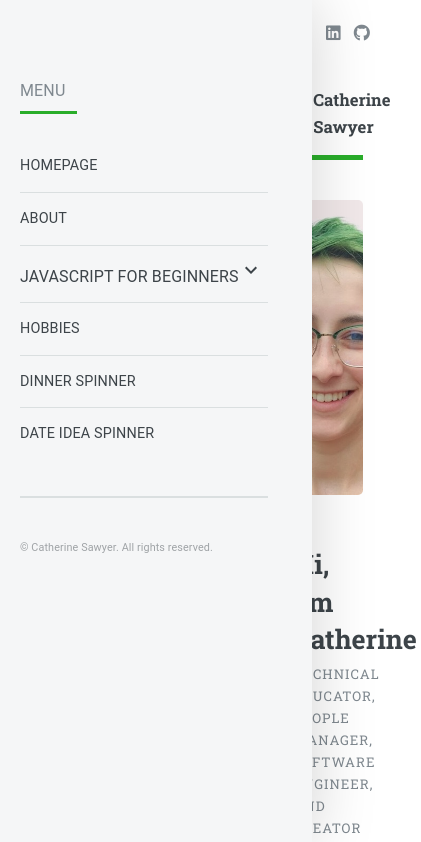
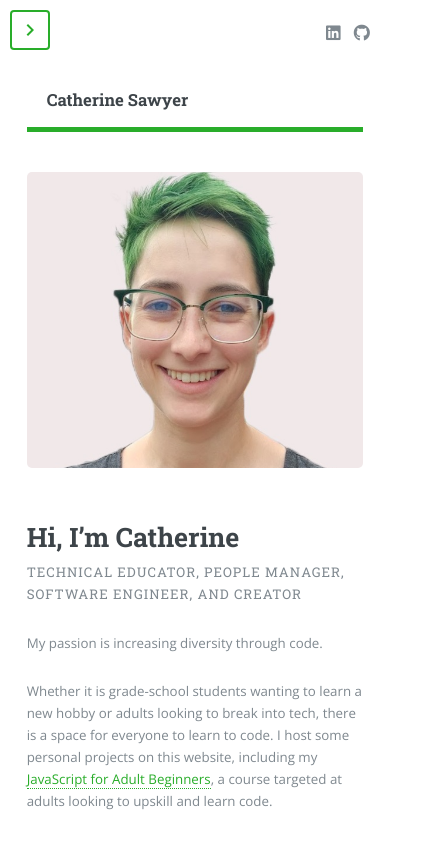
Before and after one commit to crsawyer314/portfolio-site, a React (Create React App) app: page / in a window 390 px wide. Shown: the top 842 px of the page, 421 px wide, since content can reach past the window. Built offline with nearby package versions, Linux system fonts and the light colour scheme.

Commit message:
styles update

```diff
--- a/src/App.js
+++ b/src/App.js
@@ -1,4 +1,4 @@
-import React, { useState } from "react";
+import React, { useState, useEffect } from "react";
 import { HashRouter as Router, Routes, Route } from "react-router-dom";
 import { ChevronLeft, ChevronRight } from '@mui/icons-material';
 
@@ -28,17 +28,33 @@ import Js1Assessment from "./assets/js1-assessment.md";
 import "./styles/main.css"
 
 
-function App() {
+const App = () => {
   const [sidebarCollapsed, setSidebarCollapsed] = useState(false);
-    const toggleSidebar = () => {
-        setSidebarCollapsed(!sidebarCollapsed);
+
+  useEffect(() => {
+    const handleResize = () => {
+      const isMobile = window.innerWidth < 768;
+      setSidebarCollapsed(isMobile);
     };
 
-    return (
-    <div className={`App`}>
-      <Sidebar collapsed={sidebarCollapsed} toggleSidebar={toggleSidebar} />
-      <button className="toggle-button square" onClick={toggleSidebar}>
-        {/* <span className="label">Toggle Sidebar</span> */}
+    window.addEventListener('resize', handleResize);
+    handleResize();
+
+    return () => {
+      window.removeEventListener('resize', handleResize);
+    };
+  }, []);
+
+  const toggleSidebar = () => {
+    setSidebarCollapsed(!sidebarCollapsed);
+  };
+
+  return (
+    <div className="App">
+      <Sidebar collapsed={sidebarCollapsed} />
+
+      {/* Expand/Collapse button */}
+      <button className="toggle-button square" onClick={toggleSidebar} style={{ position: 'fixed', top: '10px', left: '10px', zIndex: '9999' }}>
         {sidebarCollapsed ? <ChevronRight /> : <ChevronLeft />}
       </button>
       <Router>
--- a/src/component/Sidebar.js
+++ b/src/component/Sidebar.js
@@ -47,7 +47,7 @@ const mod1List = [
 //   {title: "Assessment 4", link: "/#/js_4_assessment"}
 // ];
 
-const Sidebar = ({ collapsed, toggleSidebar }) => {
+const Sidebar = ({ collapsed }) => {
 
   const [sidebarCollapsed, setSidebarCollapsed] = useState(false);
   const [isPocketDrawerOpen, setIsPocketDrawerOpen] = useState(false);
@@ -104,11 +104,9 @@ const Sidebar = ({ collapsed, toggleSidebar }) => {
 
   return (
     <div id="sidebar" className={sidebarCollapsed ? 'collapsed' : 'expanded'}>
-      {/* <button className="toggle" onClick={toggleSidebar}>
-        <span className="label">Toggle Sidebar</span>
-      </button> */}
       <div className="inner">
         <nav id="menu">
+          {collapsed && <div className="expand-icon">X</div>}
           <br /><br /><br />
           <header className="major">
             <Typography>Menu</Typography>
--- a/src/styles/main.css
+++ b/src/styles/main.css
@@ -1838,71 +1838,66 @@ button.active:hover,
     }
 
 /* Sidebar */
-#sidebar{
-  -moz-flex-grow: 0;
-  -webkit-flex-grow: 0;
-  -ms-flex-grow: 0;
-  flex-grow: 0;
-  -moz-flex-shrink: 0;
-  -webkit-flex-shrink: 0;
-  -ms-flex-shrink: 0;
-  flex-shrink: 0;
-  -moz-transition: margin-left 0.5s ease, box-shadow 0.5s ease;
-  -webkit-transition: margin-left 0.5s ease, box-shadow 0.5s ease;
-  -ms-transition: margin-left 0.5s ease, box-shadow 0.5s ease;
-  transition: margin-left 0.5s ease, box-shadow 0.5s ease;
+#sidebar {
   background-color: #f5f6f7;
   font-size: 0.9em;
   position: fixed;
   top: 0;
   bottom: 0;
   width: 26em;
-  float: left;
   overflow-y: auto;
-}
+  transition: margin-left 0.5s ease, width 0.5s ease;
+}
+
 #sidebar button {
-    -moz-transition: color 0.2s ease-in-out, border-bottom-color 0.2s ease-in-out;
-    -webkit-transition: color 0.2s ease-in-out, border-bottom-color 0.2s ease-in-out;
-    -ms-transition: color 0.2s ease-in-out, border-bottom-color 0.2s ease-in-out;
-    transition: color 0.2s ease-in-out, border-bottom-color 0.2s ease-in-out;
   border-bottom: dotted 1px;
   color: #29ad2a;
-    text-decoration: none; }
-    button:hover {
+  text-decoration: none;
+  transition: color 0.2s ease-in-out, border-bottom-color 0.2s ease-in-out;
+}
+
+#sidebar button:hover {
   border-bottom-color: #29ad2a;
-      color: #29ad2a !important; }
-      button:hover strong {
-        color: inherit; }
+  color: #29ad2a !important;
+}
+
 #sidebar h2 {
-    font-size: 1.38889em; }
+  font-size: 1.38889em;
+}
+
 #sidebar > .inner {
-    padding: 2.22222em 2.22222em 2.44444em 2.22222em ;
+  padding: 2.22222em;
   position: relative;
-    width: 26em; }
+  width: 26em;
+}
+
 #sidebar > .inner > * {
   border-bottom: solid 2px rgba(210, 215, 217, 0.75);
   margin: 0 0 3.5em 0;
   padding: 0 0 3.5em 0;
 }
+
 #sidebar > .inner > * > :last-child {
-        margin-bottom: 0; }
+  margin-bottom: 0;
+}
+
 #sidebar > .inner > *:last-child {
   border-bottom: 0;
   margin-bottom: 0;
-        padding-bottom: 0; }
+  padding-bottom: 0;
+}
+
 #sidebar > .inner > .alt {
   background-color: #eff1f2;
   border-bottom: 0;
   margin: -2.22222em 0 4.44444em -2.22222em;
   padding: 2.22222em;
-      width: calc(100% + 4.44444em); }
+  width: calc(100% + 4.44444em);
+}
+
 #sidebar .toggle {
   text-decoration: none;
-    -moz-transition: left 0.5s ease;
-    -webkit-transition: left 0.5s ease;
-    -ms-transition: left 0.5s ease;
   transition: left 0.5s ease;
-    -webkit-tap-highlight-color: rgba(255, 255, 255, 0);
   border: 0;
   display: block;
   height: 7.5em;
@@ -1916,10 +1911,10 @@ button.active:hover,
   white-space: nowrap;
   top: 0;
   width: 6em;
-    z-index: 10000; }
+  z-index: 10000;
+}
+
 #sidebar .toggle:before {
-      -moz-osx-font-smoothing: grayscale;
-      -webkit-font-smoothing: antialiased;
   display: inline-block;
   font-style: normal;
   font-variant: normal;
@@ -1927,8 +1922,7 @@ button.active:hover,
   line-height: 1;
   text-transform: none !important;
   font-family: 'Font Awesome 5 Free';
-      font-weight: 900; }
-    #sidebar .toggle:before {
+  font-weight: 900;
   content: '\f0c9';
   font-size: 2rem;
   height: inherit;
@@ -1937,39 +1931,56 @@ button.active:hover,
   position: absolute;
   text-indent: 0;
   top: 0;
-      width: inherit; }
+  width: inherit;
+}
+
 #sidebar.collapsed {
-    margin-left: -26em; }
+  margin-left: -26em;
+  width: 6em;
+}
+
 #sidebar.expanded {
-    margin-left: 0em;
+  margin-left: 0;
   position: fixed;
   top: 0;
   bottom: 0;
   width: 26em;
-    float: left;
   overflow-y: auto;
 }
 
 @media screen and (max-width: 1680px) {
   #sidebar {
-      width: 24em; }
+    min-width: 24em;
+  }
+
   #sidebar > .inner {
-        padding: 1.66667em 1.66667em 1.33333em 1.66667em ;
-        width: 24em; }
+    padding: 1.66667em;
+    min-width: 24em;
+  }
+
   #sidebar > .inner > .alt {
     margin: -1.66667em 0 3.33333em -1.66667em;
     padding: 1.66667em;
-          width: calc(100% + 3.33333em); }
+    width: calc(100% + 3.33333em);
+  }
+
   #sidebar .toggle {
     height: 6.25em;
     left: 24em;
     line-height: 6.25em;
     text-indent: 5em;
-        width: 5em; }
+    width: 5em;
+  }
+
   #sidebar .toggle:before {
-          font-size: 1.5rem; }
+    font-size: 1.5rem;
+  }
+
   #sidebar.collapsed {
-        margin-left: -24em; } }
+    margin-left: -24em;
+  }
+}
+
 @media screen and (max-width: 1280px) {
   #sidebar {
     box-shadow: 0 0 5em 0 rgba(0, 0, 0, 0.175);
@@ -1977,9 +1988,13 @@ button.active:hover,
     left: 0;
     position: fixed;
     top: 0;
-      z-index: 10000; }
+    z-index: 10000;
+  }
+
   #sidebar.collapsed {
-        box-shadow: none; }
+    box-shadow: none;
+  }
+
   #sidebar > .inner {
     -webkit-overflow-scrolling: touch;
     height: 100%;
@@ -1987,30 +2002,45 @@ button.active:hover,
     overflow-x: hidden;
     overflow-y: auto;
     position: absolute;
-        top: 0; }
+    top: 0;
+  }
+
   #sidebar > .inner:after {
     content: '';
     display: block;
     height: 4em;
-          width: 100%; }
+    width: 100%;
+  }
+
   #sidebar .toggle {
     text-indent: 6em;
-        width: 6em; }
+    width: 6em;
+  }
+
   #sidebar .toggle:before {
     font-size: 1.5rem;
-          margin-left: -0.4375em; }
+    margin-left: -0.4375em;
+  }
+
   body.is-preload #sidebar {
-        display: none; } }
+    display: none;
+  }
+}
+
 @media screen and (max-width: 736px) {
   #sidebar .toggle {
     text-indent: 7.25em;
-      width: 7.25em; }
+    width: 7.25em;
+  }
+
   #sidebar .toggle:before {
     color: #7f888f;
     margin-left: -0.0625em;
     margin-top: -0.25em;
     font-size: 1.1rem;
-        z-index: 1; }
+    z-index: 1;
+  }
+
   #sidebar .toggle:after {
     background: rgba(222, 225, 226, 0.75);
     border-radius: 0.375em;
@@ -2019,7 +2049,10 @@ button.active:hover,
     left: 1em;
     position: absolute;
     top: 1em;
-        width: 5em; } }
+    width: 5em;
+  }
+}
+
 
 /* Header */
 #header {
```
Lines whose indentation alone changed are shown as unchanged.
